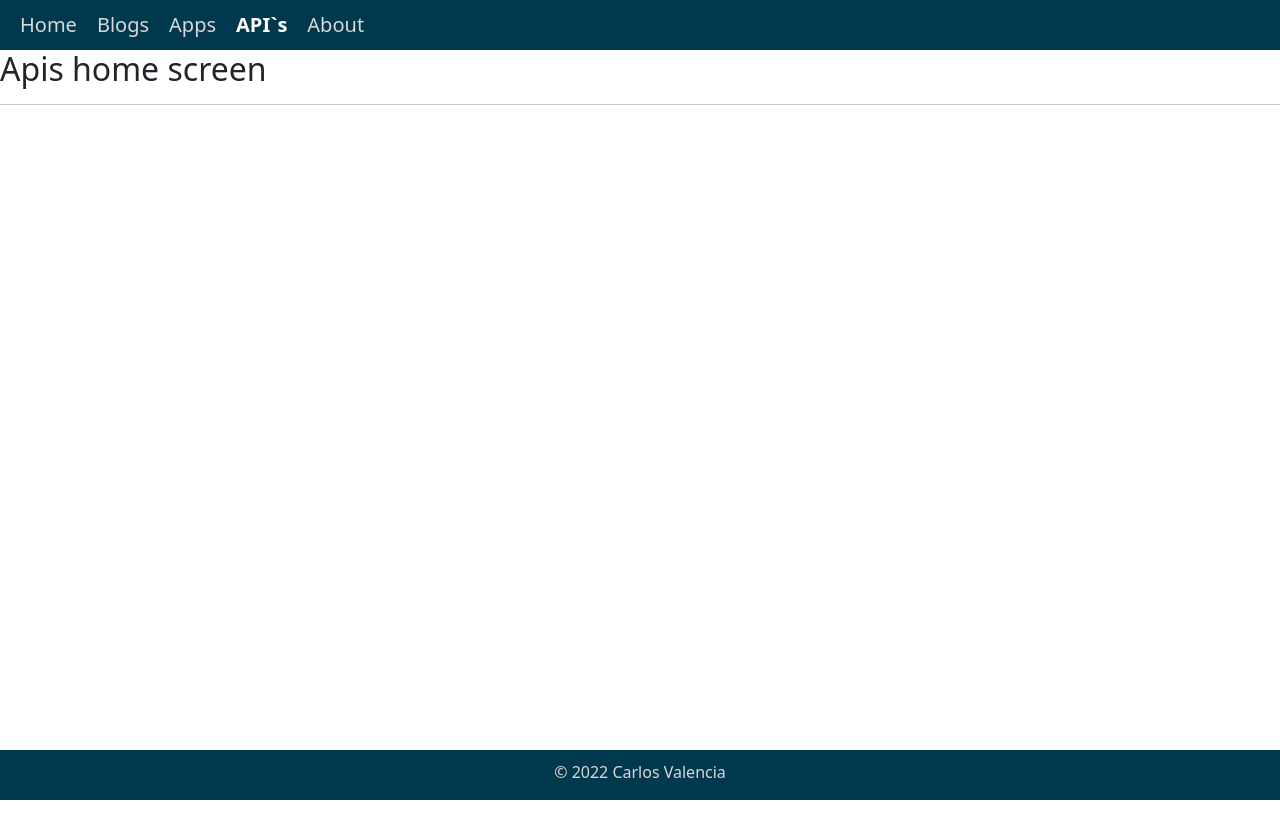
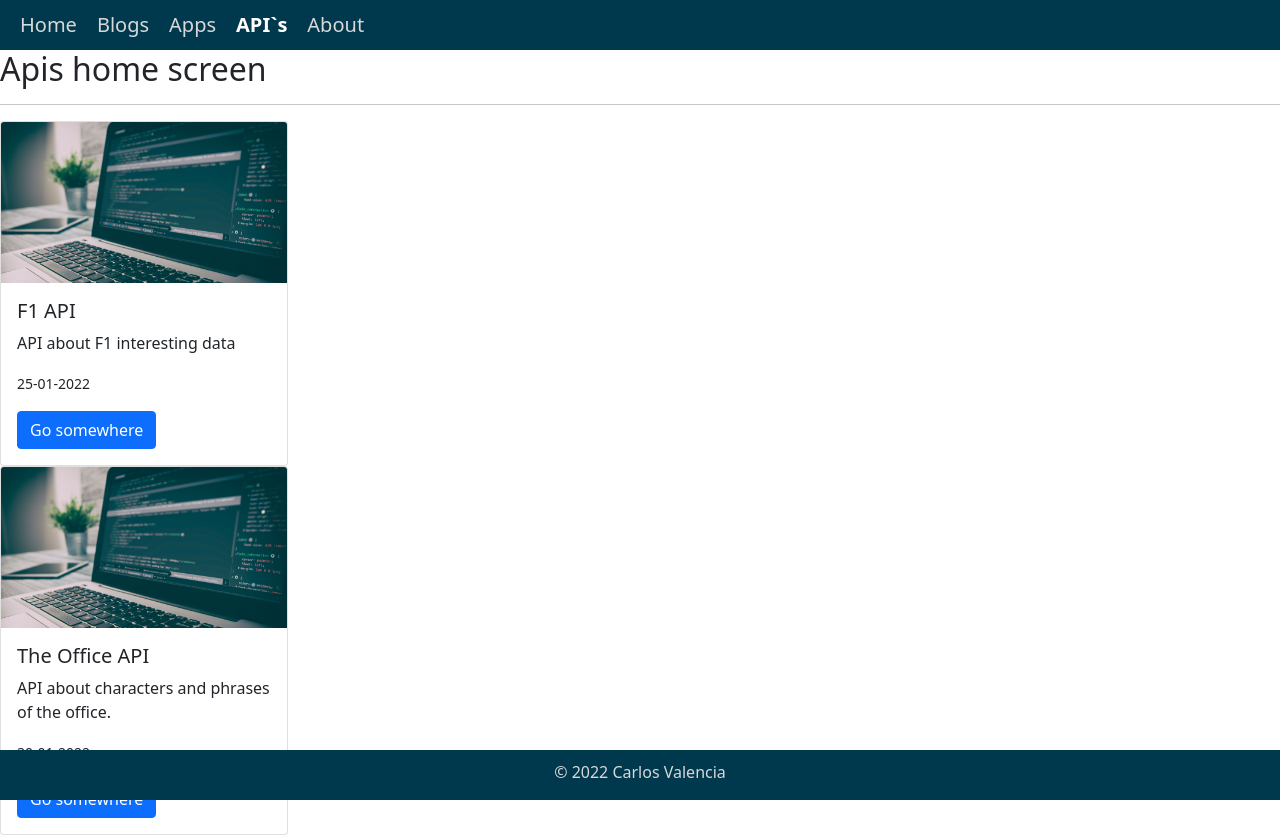
Before and after one commit to carlosValencia01/personal-page, a React (Create React App) app: page /apis in a window 1280 px wide. Before the commit the page ends 800 px from the top, so only its background shows below. Built offline with nearby package versions, Linux system fonts and the light colour scheme.

Commit message:
feat:add card and implemented on api screen

```diff
--- /dev/null
+++ b/src/components/BuildingScreen.js
@@ -0,0 +1,10 @@
+import React from "react";
+import banner from "../assets/images/under_construction.png";
+
+export const BuildingScreen = () => {
+  return (
+    <div>
+      <img src={banner} alt="under_construction_banner" />
+    </div>
+  );
+};
--- a/src/components/apis/ApisScreen.js
+++ b/src/components/apis/ApisScreen.js
@@ -1,10 +1,36 @@
 import React from "react";
+import { BuildingScreen } from "../BuildingScreen";
+import { Card } from "../shared/Card";
+import imagen from "../../assets/images/background1.jpg";
 
 export const ApisScreen = () => {
+  const entries = [
+    {
+      id: "1",
+      title: "F1 API",
+      img: imagen,
+      description: "API about F1 interesting data",
+      date: "25-01-2022",
+      route: "no-route-yet",
+    },
+    {
+      id: "2",
+      title: "The Office API",
+      img: imagen,
+      description: "API about characters and phrases of the office.",
+      date: "30-01-2022",
+      route: "no-route-yet",
+    },
+  ];
+
   return (
     <div>
       <h2>Apis home screen</h2>
       <hr />
+
+      {entries.map((entry) => (
+        <Card key={entry.id} {...entry} />
+      ))}
     </div>
   );
 };
--- a/src/components/apps/AppsScreen.js
+++ b/src/components/apps/AppsScreen.js
@@ -1,10 +1,12 @@
 import React from "react";
+import { BuildingScreen } from "../BuildingScreen";
 
 export const AppsScreen = () => {
   return (
     <div>
       <h2>App home screen</h2>
       <hr />
+      <BuildingScreen />
     </div>
   );
 };
--- a/src/components/blogs/BlogsScreen.js
+++ b/src/components/blogs/BlogsScreen.js
@@ -1,10 +1,12 @@
 import React from "react";
+import { BuildingScreen } from "../BuildingScreen";
 
 export const BlogsScreen = () => {
   return (
     <div>
       <h2>Blogs home screen</h2>
       <hr />
+      <BuildingScreen />
     </div>
   );
 };
--- a/src/components/home/HomeScreen.js
+++ b/src/components/home/HomeScreen.js
@@ -1,10 +1,12 @@
 import React from "react";
+import { BuildingScreen } from "../BuildingScreen";
 
 export const HomeScreen = () => {
   return (
     <div>
       <h2>Home Screen</h2>
       <hr />
+      <BuildingScreen />
     </div>
   );
 };
--- /dev/null
+++ b/src/components/shared/Card.js
@@ -0,0 +1,19 @@
+import React from "react";
+
+export const Card = ({ title, img, description, date, route }) => {
+  return (
+    <div className="card card__main">
+      <img src={img} className="card-img-top" alt="..." />
+      <div className="card-body">
+        <h5 className="card-title">{title}</h5>
+        <p className="card-text">{description}</p>
+        <p>
+          <small>{date}</small>
+        </p>
+        <a href="#" className="btn btn-primary">
+          Go somewhere
+        </a>
+      </div>
+    </div>
+  );
+};
--- a/src/routers/AppRouter.js
+++ b/src/routers/AppRouter.js
@@ -18,7 +18,7 @@ export const AppRouter = () => {
           <Route path="/apps" element={<AppsScreen />} />
           <Route path="/apis" element={<ApisScreen />} />
           <Route path="/about" element={<AboutScreen />} />
-          <Route path="*" element={<HomeScreen />} />
+          <Route path="*" element={<AboutScreen />} />
         </Routes>
       </BrowserRouter>
     </>
--- /dev/null
+++ b/src/styles/components/_card.scss
@@ -0,0 +1,3 @@
+.card__main {
+  width: 18rem;
+}
--- a/src/styles/styles.scss
+++ b/src/styles/styles.scss
@@ -5,3 +5,4 @@
 @import "./components/footer";
 @import "./components/navbar";
 @import "./components/about";
+@import "./components/card";
```
Also changed, not shown: src/assets/images/under_construction.png (added), src/components/about/background1.jpg (deleted).
